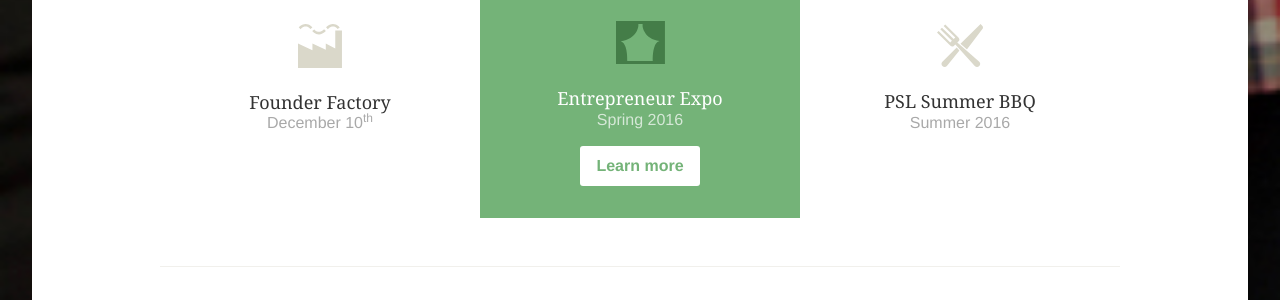
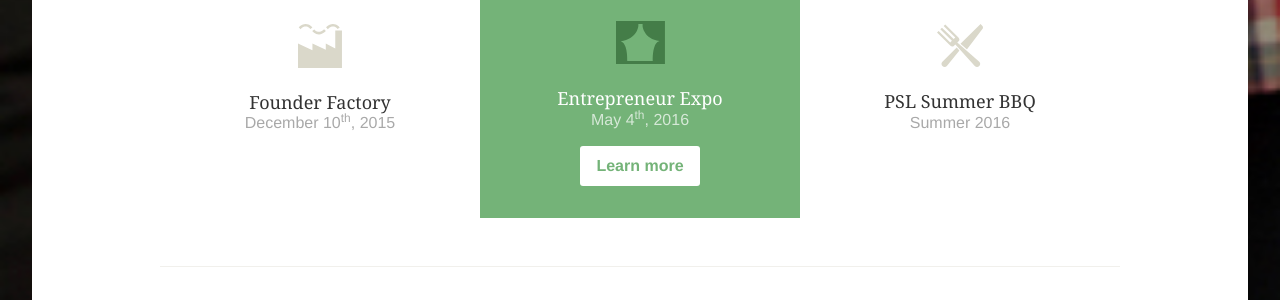
Before and after one commit to phillystartupleaders/psl, a Jekyll site: the page built from index.html, in a window 1280 px wide. Shown: the part 2600-2900 px from the top of the page. Built offline with Jekyll 4.4.1, drawn with Linux system fonts in a browser that asks for light colours; nearby versions of some CDN libraries.

Commit message:
add date for expo

```diff
--- a/index.html
+++ b/index.html
@@ -20,7 +20,7 @@ sub-title: Philly Startup Leaders is the largest and most active community of te
         </div>
 
         <h2>Founder Factory</h2>
-        <h3>December 10<sup>th</sup></h3>
+        <h3>December 10<sup>th</sup>, 2015</h3>
       </li>
 
       <li class="next-event">
@@ -29,7 +29,7 @@ sub-title: Philly Startup Leaders is the largest and most active community of te
         </div>
 
         <h2>Entrepreneur Expo</h2>
-        <h3>Spring 2016</h3>
+        <h3>May 4<sup>th</sup>, 2016</h3>
         <a href="http://www.pslexpo.info">Learn more</a>
       </li>
 
```
